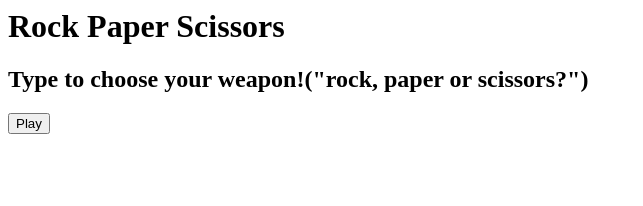
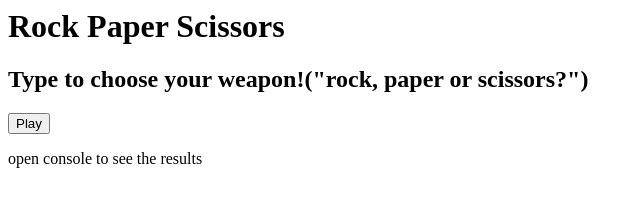
Before and after one commit to stanger307/rock_paper, a plain HTML site: page index.html in a window 1280 px wide. Shown: the whole page, without its empty margins (0-643 px from the left). Drawn offline with Linux system fonts and the light colour scheme.

Commit message:
Update index.html

```diff
--- a/index.html
+++ b/index.html
@@ -12,6 +12,7 @@
         <h2>Type to choose your weapon!("rock, paper or scissors?")<h2>
     </header>
     <button onclick = "game()">Play</button>
+    <p>open console to see the results</p>
     <!--<button class="move" data-move="rock">Rock</button>
     <button class="move" data-move="paper">Paper</button>
     <button class="move" data-move="scissors">Scissors</button>
```
